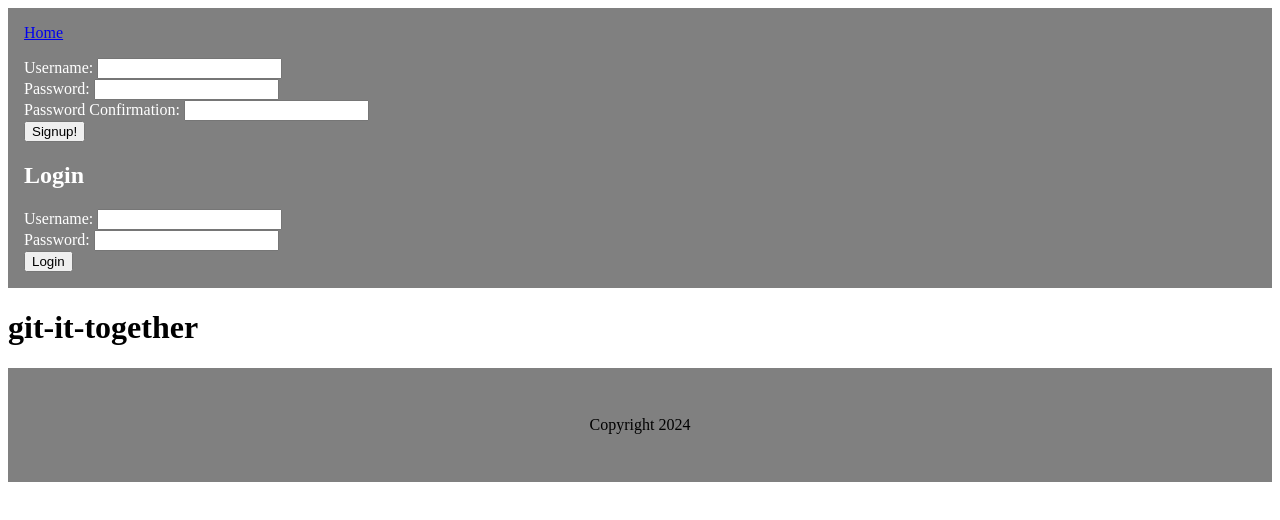
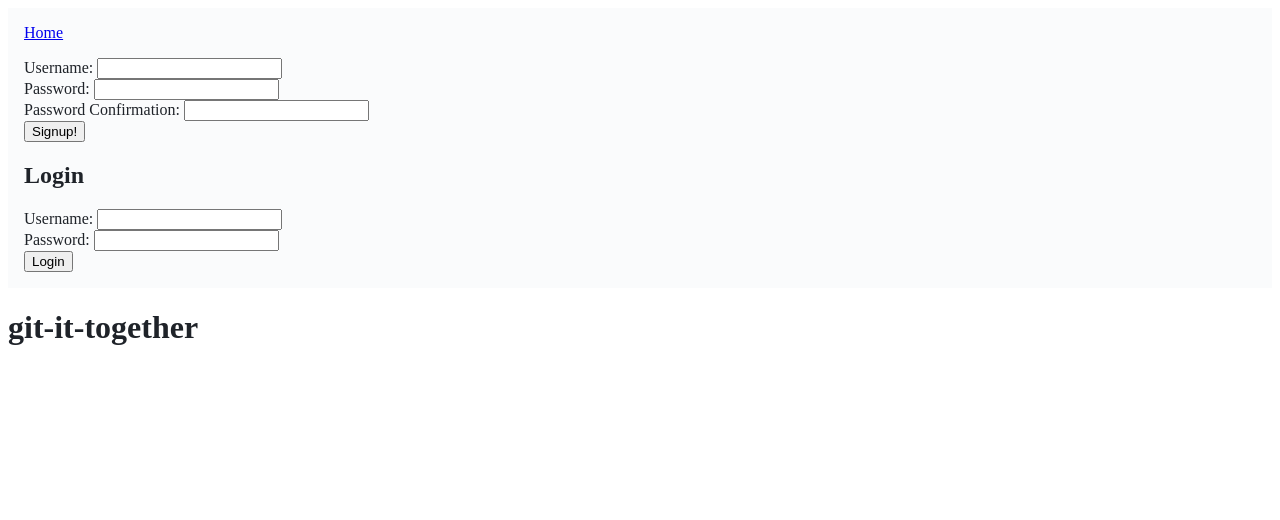
Before and after one commit to BuickSalesman/git-it-together, a React (Vite) app: page / in a window 1280 px wide. Shown: the top 520 px of the page. Built offline with nearby package versions, Linux system fonts and the light colour scheme.

Commit message:
changed css and deleted footer

```diff
--- a/src/App.jsx
+++ b/src/App.jsx
@@ -1,6 +1,5 @@
 import { Header } from "./Header";
 import { Content } from "./Content";
-import { Footer } from "./Footer";
 import { BrowserRouter } from "react-router-dom";
 
 function App() {
@@ -9,7 +8,6 @@ function App() {
       <BrowserRouter>
         <Header />
         <Content />
-        <Footer />
       </BrowserRouter>
     </div>
   );
--- a/src/index.css
+++ b/src/index.css
@@ -3,14 +3,19 @@ html {
 }
 
 header {
-  background-color: gray;
+  background-color: #fafbfc;
   padding: 1em;
   color: white;
 }
 
-footer {
-  background-color: gray;
-  padding: 2em;
-  margin-top: 1em;
-  text-align: center;
+h1 {
+  color: #1f2329;
 }
+
+form {
+  color: #1f2329;
+}
+
+ul {
+  color: #1f2329;
+}
```
